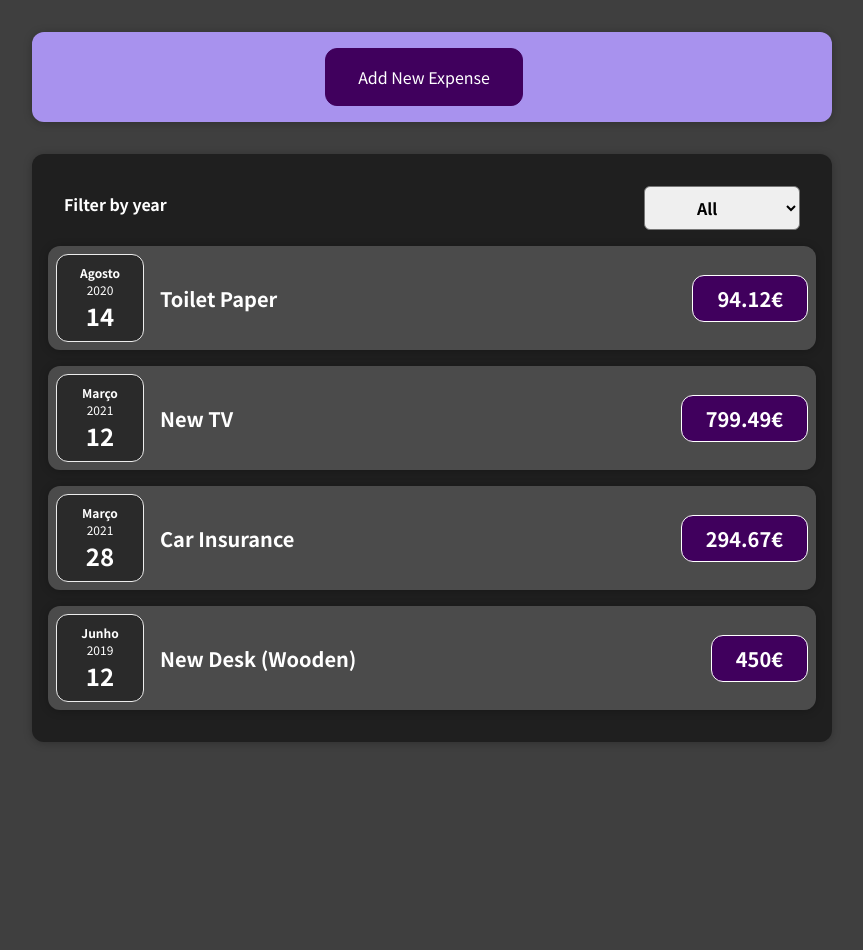
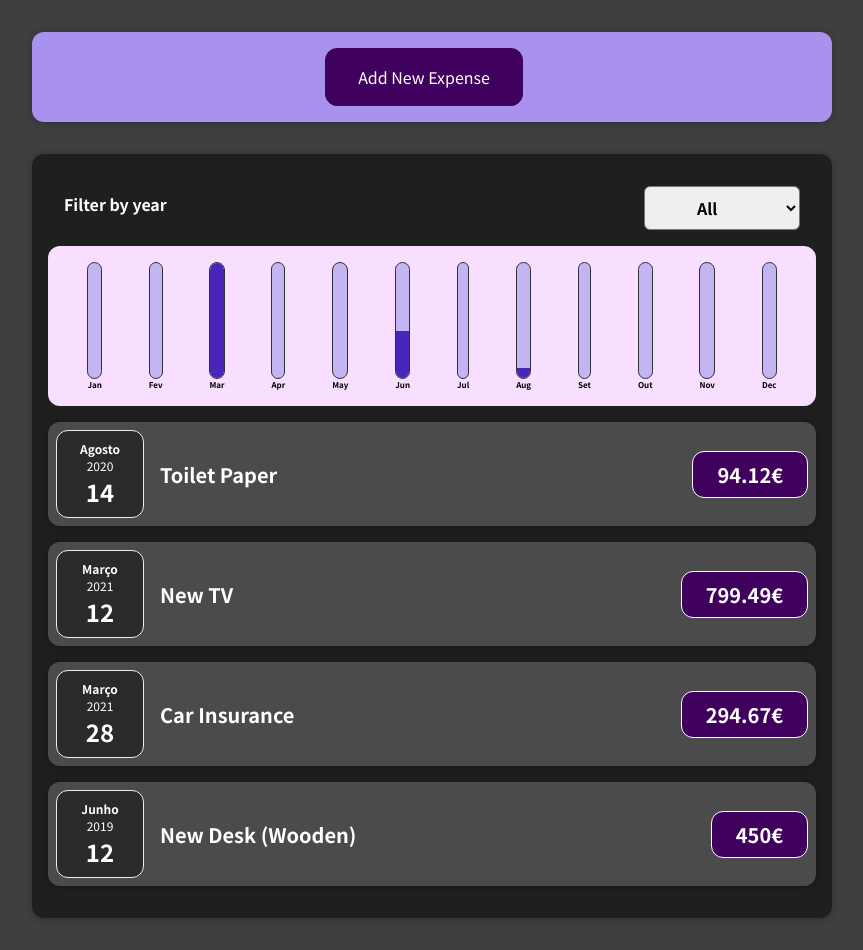
Before and after one commit to Pedro-Costa123/react_guide_app1, a React (Create React App) app: page / in a window 1280 px wide. Shown: the whole page, without its empty margins (208-1071 px from the left). Before the commit the page ends 800 px from the top, so only its background shows below. Built offline with nearby package versions, Linux system fonts and the light colour scheme.

Commit message:
Section 5 : 72

```diff
--- /dev/null
+++ b/src/components/Chart/Chart.css
@@ -0,0 +1,9 @@
+.chart {
+  padding: 1rem;
+  border-radius: 12px;
+  background-color: #f8dfff;
+  text-align: center;
+  display: flex;
+  justify-content: space-around;
+  height: 10rem;
+}
--- /dev/null
+++ b/src/components/Chart/Chart.js
@@ -0,0 +1,24 @@
+import React from "react";
+
+import "./Chart.css";
+import ChartBar from "./ChartBar";
+
+const Chart = (props) => {
+  const dataPointsValues = props.dataPoints.map((dataPoint) => dataPoint.value);
+  const totalMaximum = Math.max(...dataPointsValues);
+
+  return (
+    <div className="chart">
+      {props.dataPoints.map((dataPoint) => (
+        <ChartBar
+          key={dataPoint.label}
+          value={dataPoint.value}
+          maxValue={totalMaximum}
+          label={dataPoint.label}
+        />
+      ))}
+    </div>
+  );
+};
+
+export default Chart;
--- /dev/null
+++ b/src/components/Chart/ChartBar.css
@@ -0,0 +1,30 @@
+.chart-bar {
+  height: 100%;
+  display: flex;
+  flex-direction: column;
+  align-items: center;
+}
+
+.chart-bar__inner {
+  height: 100%;
+  width: 100%;
+  border: 1px solid #313131;
+  border-radius: 12px;
+  background-color: #c3b4f3;
+  overflow: hidden;
+  display: flex;
+  flex-direction: column;
+  justify-content: flex-end;
+}
+
+.chart-bar__fill {
+  background-color: #4826b9;
+  width: 100%;
+  transition: all 0.3s ease-out;
+}
+
+.chart-bar__label {
+  font-weight: bold;
+  font-size: 0.5rem;
+  text-align: center;
+}
--- /dev/null
+++ b/src/components/Chart/ChartBar.js
@@ -0,0 +1,22 @@
+import React from "react";
+
+import "./ChartBar.css";
+
+const ChartBar = (props) => {
+  let barFill = "0%";
+
+  if (props.maxValue > 0) {
+    barFill = Math.round((props.value / props.maxValue) * 100) + "%";
+  }
+
+  return (
+    <div className="chart-bar">
+      <div className="chart-bar__inner">
+        <div className="chart-bar__fill" style={{ height: barFill }}></div>
+      </div>
+      <div className="chart-bar__label">{props.label}</div>
+    </div>
+  );
+};
+
+export default ChartBar;
--- a/src/components/Expenses/Expenses.js
+++ b/src/components/Expenses/Expenses.js
@@ -4,6 +4,7 @@
 import Card from "../UI/Card";
 import ExpensesFilter from "./ExpensesFilter";
 import ExpensesList from "./ExpensesList";
+import ExpensesChart from "./ExpensesChart";
 
 const Expenses = (props) => {
   const [currentYear, setFilter] = useState("All");
@@ -26,6 +27,7 @@
           selectedYear={currentYear}
           onChangeFilter={filterChangeHandler}
         />
+        <ExpensesChart expenses={filteredArray}/>
         <ExpensesList items={filteredArray} />
       </Card>
     </div>
--- /dev/null
+++ b/src/components/Expenses/ExpensesChart.js
@@ -0,0 +1,29 @@
+import React from "react";
+
+import Chart from "../Chart/Chart";
+
+const ExpensesChart = (props) => {
+  const chartDataPoints = [
+    { label: "Jan", value: 0 },
+    { label: "Fev", value: 0 },
+    { label: "Mar", value: 0 },
+    { label: "Apr", value: 0 },
+    { label: "May", value: 0 },
+    { label: "Jun", value: 0 },
+    { label: "Jul", value: 0 },
+    { label: "Aug", value: 0 },
+    { label: "Set", value: 0 },
+    { label: "Out", value: 0 },
+    { label: "Nov", value: 0 },
+    { label: "Dec", value: 0 },
+  ];
+
+  for (const expense of props.expenses) {
+    const expenseMonth = expense.date.getMonth();
+    chartDataPoints[expenseMonth].value += expense.amount;
+  }
+
+  return <Chart dataPoints={chartDataPoints}/>;
+};
+
+export default ExpensesChart;
--- a/src/components/NewExpense/ExpenseForm.js
+++ b/src/components/NewExpense/ExpenseForm.js
@@ -57,7 +57,7 @@
 
     const expenseData = {
       title: enteredTitle,
-      amount: enteredAmount,
+      amount: +enteredAmount,
       date: new Date(enteredDate),
     };
 
```
